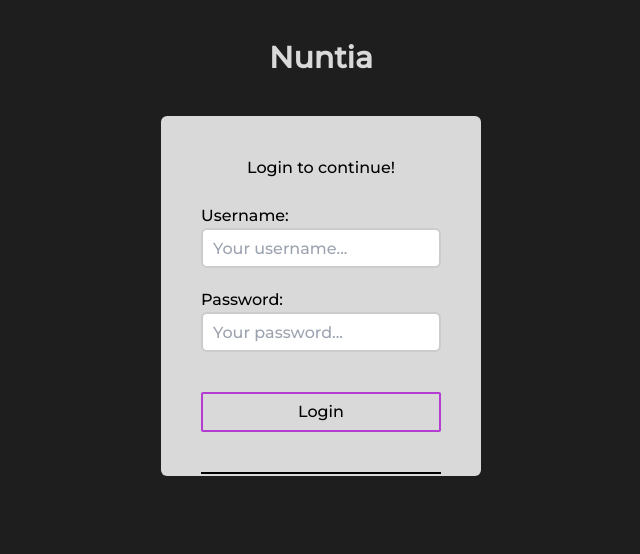
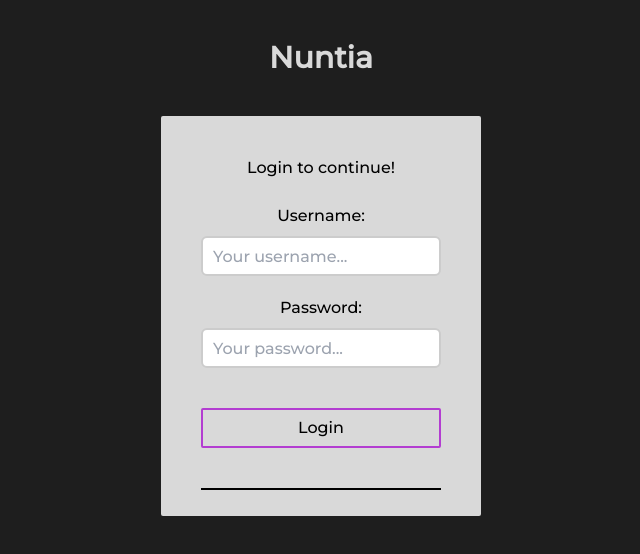
Before and after one commit to 1yne/nuntia, a SvelteKit app: page /login in a window 1280 px wide. Shown: the top 554 px of the page, without its empty margins (319-959 px from the left). Built offline with nearby package versions, Linux system fonts and the light colour scheme.

Commit message:
Added form validation

```diff
--- a/src/routes/(frontPage)/login/+page.svelte
+++ b/src/routes/(frontPage)/login/+page.svelte
@@ -1,7 +1,15 @@
 <script>
-  import { goto } from "$app/navigation";
+	import { goto } from '$app/navigation';
+	let usernameValue = "", usernameError, passwordValue = "", passwordError;
 	function login() {
-    goto("/dashboard")
+    if (usernameValue.length === 0 || passwordValue.length === 0) {
+      return
+    }
+		goto('/dashboard');
+	}
+  function inputChanged(e) {
+    usernameValue.length === 0 ? usernameError = "Please enter a username!" : usernameError = null
+    passwordValue.length === 0 ? passwordError = "Please enter a password!" : passwordError = null
   }
 </script>
 
@@ -11,14 +19,41 @@
 
 <h1 class="font-bold text-3xl text-white my-10" align="center">Nuntia</h1>
 
-<div class="w-1/4 bg-white m-auto h-[45vh] rounded-md p-10">
+<div class="w-1/4 bg-white mx-auto h-[50vh] rounded-sm p-10" align="center">
+	<form on:submit|preventDefault={login}>
     <p align="center" class="mb-6 mt-0">Login to continue!</p>
     <label for="username">Username: </label>
-  <input type="text" id="username" class="w-full rounded-md px-2.5 h-[5vh] mb-5" placeholder="Your username..." autocomplete="off">
+    <div data-error={usernameError} class="input-container">
+      <input
+        type="text"
+        id="username"
+        class="w-full rounded-md px-2.5 mb-5 h-[5vh] mt-2"
+        placeholder="Your username..."
+        autocomplete="off"
+          required
+        bind:value={usernameValue}
+          on:blur={inputChanged}
+      />
+    </div>
     <label for="password">Password: </label>
-  <input type="text" id="password" class="w-full rounded-md px-2.5 h-[5vh]" placeholder="Your password...">
-  <button on:click={login} class="w-full my-10 h-10 rounded-sm border-2 border-solid border-purple hover:bg-purple transition-all duration-150 ease-in">Login</button>
-  <hr class="border-[0.25px] border-solid border-black">
+    <div data-error={passwordError} class="input-container">
+      <input
+        type="password"
+        id="password"
+        class="w-full rounded-md px-2.5 h-[5vh] mt-2"
+        placeholder="Your password..."
+          required
+        bind:value={passwordValue}
+          on:blur={inputChanged}
+      />
+    </div>
+    <button
+      class="w-full my-10 h-10 rounded-sm border-2 border-solid border-purple hover:bg-purple transition-all duration-150 ease-in"
+        type="submit"
+      >Login</button
+    >
+    <hr class="border-[0.25px] border-solid border-black" />
+  </form>
 </div>
 
 <style>
@@ -26,12 +61,23 @@
 	* {
 		font-family: 'Montserrat', sans-serif;
 	}
-  input[type="text"] {
+	input[type='text'] {
 		border: 2px solid #ccc;
 		outline: none;
 		transition: 0.5s;
 	}
-  input[type="text"]:focus {
+  input[type='password'] {
+		border: 2px solid #ccc;
+		outline: none;
+		transition: 0.5s;
+	}
+	input[type='text']:focus {
 		border: 2px solid #b33dd1;
 	}
+  input[type='password']:focus {
+		border: 2px solid #b33dd1;
+	}
+	.input-container[data-error] input {
+		border-color: red;
+	}
 </style>
```
Lines whose indentation alone changed are shown as unchanged.
